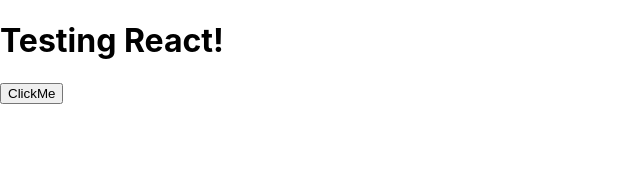
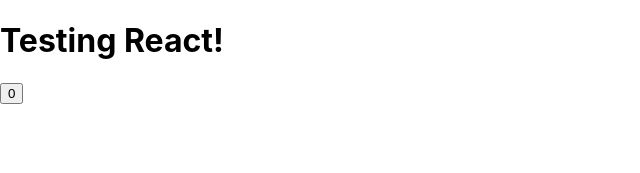
Before and after one commit to Beatyofcoding/AnotherFirstProjectOfReact, a React (Create React App) app in the folder areactproject/: page / in a window 1280 px wide. Shown: the top 173 px of the page, without its empty margins (0-640 px from the left). Built offline with nearby package versions, Linux system fonts and the light colour scheme.

Commit message:
AddingCounterAndTesting(RenderingSuccefully)

```diff
--- a/areactproject/src/App.js
+++ b/areactproject/src/App.js
@@ -5,10 +5,12 @@
     console.log("TestingReact");
   };
 
+  const counter = 0;
+
   return(
     <div>
       <h1>Testing React!</h1>
-      <button>ClickMe</button>
+      <button>0</button>
     </div>
   );
 }
```
